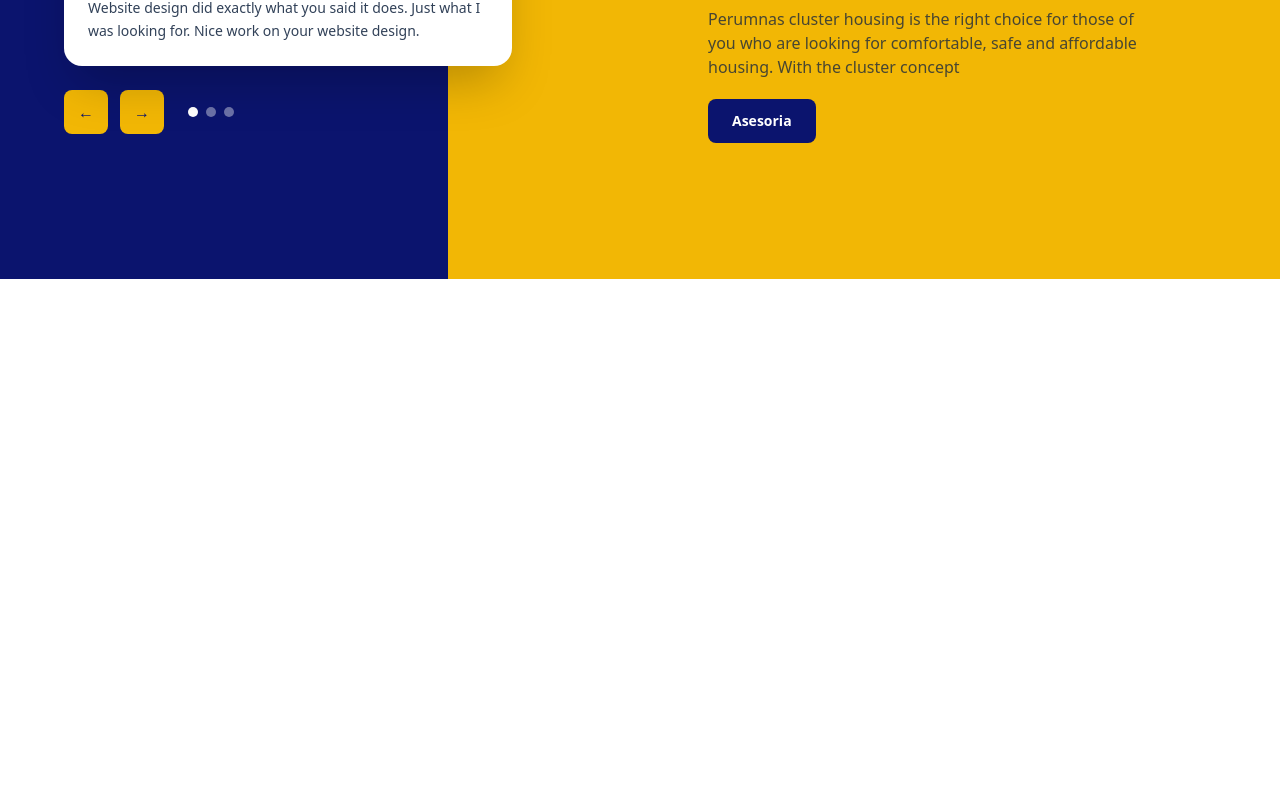
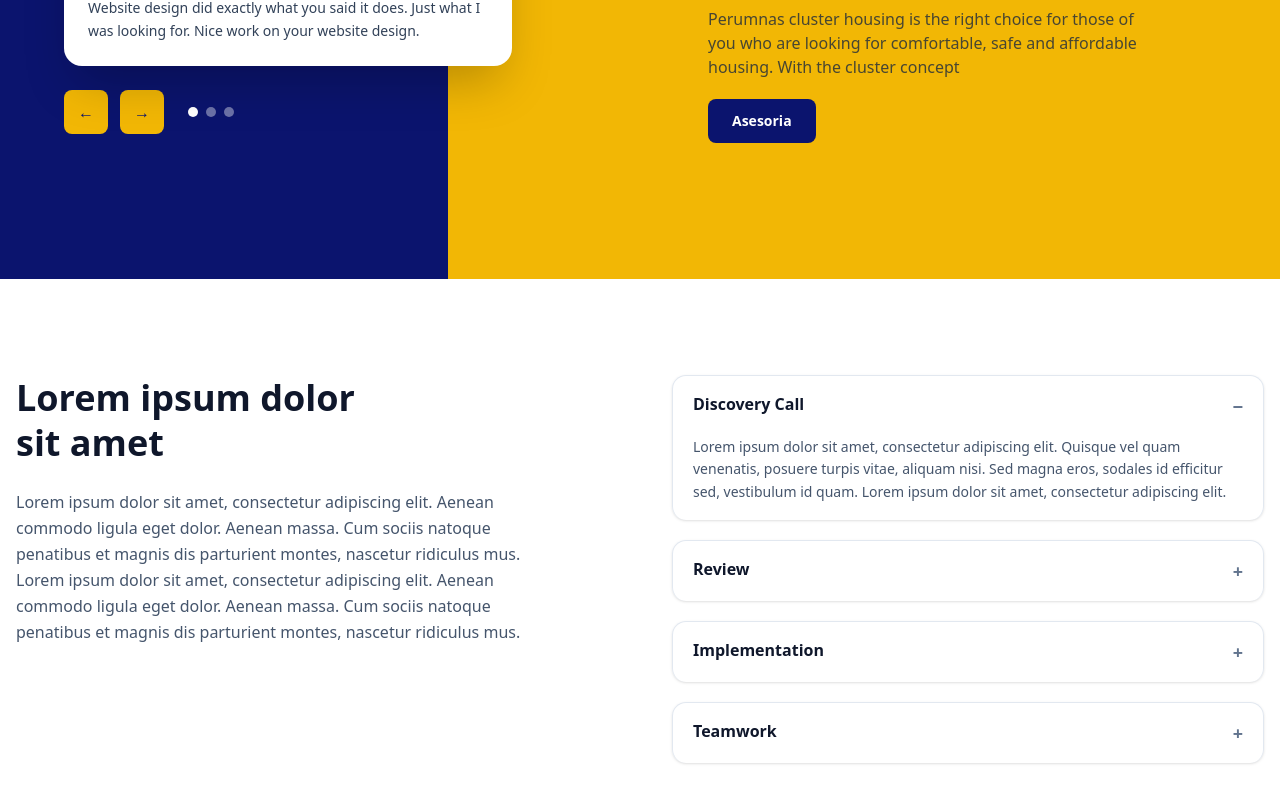
Before and after one commit to JerryMalloney/all-star-finance-group, a Next.js app: page / in a window 1280 px wide. Shown: the part 3794-4597 px from the top of the page. Before the commit the page ends 4073 px from the top, so only its background shows below. Built offline with nearby package versions, Linux system fonts and the light colour scheme.

Commit message:
feat: add Section6 component and Accordion UI elements

```diff
--- a/src/app/page.tsx
+++ b/src/app/page.tsx
@@ -4,6 +4,7 @@ import Section2 from "@/components/home/Section2";
 import Section3 from "@/components/home/Section3";
 import Section4 from "@/components/home/Section4";
 import Section5 from "@/components/home/Section5";
+import Section6 from "@/components/home/Section6";
 
 export default function Home() {
   return (
@@ -14,6 +15,7 @@ export default function Home() {
       <Section3 />
       <Section4 />
       <Section5 />
+      <Section6 />
     </div>
   );
 }
--- a/src/components/home/Section5.tsx
+++ b/src/components/home/Section5.tsx
@@ -47,12 +47,12 @@ const Section5 = () => {
     <section className="relative bg-white overflow-hidden">
       <div className="hidden lg:block absolute left-0 top-0 h-full w-[35%] bg-[#0b146e]" />
       <div className="hidden lg:block absolute right-0 top-0 h-full w-[65%] bg-[#f2b705]" />
-      <div className="relative z-10 max-w-7xl mx-auto px-4 py-16 lg:py-24">
+      <div className="relative z-2 max-w-7xl mx-auto px-4 py-16 lg:py-24">
         <div className="grid grid-cols-1 lg:grid-cols-2 items-center gap-10">
           <div className="rounded-xl bg-[#0b146e] lg:bg-transparent px-6 py-10 lg:px-12">
             <div className="max-w-md">
               <div className="relative rounded-2xl bg-white p-6 shadow-2xl">
-                <div className="absolute -top-8 left-5">
+                <div className="absolute -top-8 left-5 ">
                   <div className="relative h-16 w-16 overflow-hidden rounded-full">
                     <Image
                       alt={active.name}
--- /dev/null
+++ b/src/components/home/Section6.tsx
@@ -0,0 +1,123 @@
+import React from "react";
+
+import {
+  Accordion,
+  AccordionContent,
+  AccordionItem,
+  AccordionTrigger,
+} from "@/components/ui/accordion";
+
+const Section6 = () => {
+  return (
+    <section className="bg-white">
+      <div className="max-w-7xl mx-auto px-4 py-16 lg:py-24">
+        <div className="grid grid-cols-1 lg:grid-cols-2 gap-10 lg:gap-16 items-start">
+          <div className="max-w-lg space-y-6">
+            <h2 className="text-3xl sm:text-4xl font-semibold text-slate-900 leading-tight">
+              Lorem ipsum dolor
+              <br />
+              sit amet
+            </h2>
+            <p className="text-sm sm:text-base text-slate-600 leading-relaxed">
+              Lorem ipsum dolor sit amet, consectetur adipiscing elit. Aenean
+              commodo ligula eget dolor. Aenean massa. Cum sociis natoque
+              penatibus et magnis dis parturient montes, nascetur ridiculus mus.
+              Lorem ipsum dolor sit amet, consectetur adipiscing elit. Aenean
+              commodo ligula eget dolor. Aenean massa. Cum sociis natoque
+              penatibus et magnis dis parturient montes, nascetur ridiculus mus.
+            </p>
+          </div>
+
+          <div className="space-y-4">
+            <Accordion
+              type="single"
+              collapsible
+              defaultValue="item-1"
+              className="space-y-5"
+            >
+              <AccordionItem
+                value="item-1"
+                className="border border-slate-200 border-b-0 rounded-xl px-5 shadow-sm"
+              >
+                <AccordionTrigger className="group text-base font-semibold text-slate-900 [&>svg]:hidden">
+                  <span>Discovery Call</span>
+                  <span className="ml-auto text-lg text-slate-500 group-data-[state=open]:hidden">
+                    +
+                  </span>
+                  <span className="ml-auto text-lg text-slate-500 hidden group-data-[state=open]:inline">
+                    −
+                  </span>
+                </AccordionTrigger>
+                <AccordionContent className="text-sm text-slate-600 leading-relaxed">
+                  Lorem ipsum dolor sit amet, consectetur adipiscing elit.
+                  Quisque vel quam venenatis, posuere turpis vitae, aliquam
+                  nisi. Sed magna eros, sodales id efficitur sed, vestibulum id
+                  quam. Lorem ipsum dolor sit amet, consectetur adipiscing elit.
+                </AccordionContent>
+              </AccordionItem>
+
+              <AccordionItem
+                value="item-2"
+                className="border border-slate-200 border-b-0 rounded-xl px-5 shadow-sm"
+              >
+                <AccordionTrigger className="group text-base font-semibold text-slate-900 [&>svg]:hidden">
+                  <span>Review</span>
+                  <span className="ml-auto text-lg text-slate-500 group-data-[state=open]:hidden">
+                    +
+                  </span>
+                  <span className="ml-auto text-lg text-slate-500 hidden group-data-[state=open]:inline">
+                    −
+                  </span>
+                </AccordionTrigger>
+                <AccordionContent className="text-sm text-slate-600 leading-relaxed">
+                  We review goals, budgets, and timelines to align on the next
+                  steps before moving into the process.
+                </AccordionContent>
+              </AccordionItem>
+
+              <AccordionItem
+                value="item-3"
+                className="border border-slate-200 border-b-0 rounded-xl px-5 shadow-sm"
+              >
+                <AccordionTrigger className="group text-base font-semibold text-slate-900 [&>svg]:hidden">
+                  <span>Implementation</span>
+                  <span className="ml-auto text-lg text-slate-500 group-data-[state=open]:hidden">
+                    +
+                  </span>
+                  <span className="ml-auto text-lg text-slate-500 hidden group-data-[state=open]:inline">
+                    −
+                  </span>
+                </AccordionTrigger>
+                <AccordionContent className="text-sm text-slate-600 leading-relaxed">
+                  A structured plan is delivered with milestones, deliverables,
+                  and accountability for consistent progress.
+                </AccordionContent>
+              </AccordionItem>
+
+              <AccordionItem
+                value="item-4"
+                className="border border-slate-200 rounded-xl px-5 shadow-sm"
+              >
+                <AccordionTrigger className="group text-base font-semibold text-slate-900 [&>svg]:hidden">
+                  <span>Teamwork</span>
+                  <span className="ml-auto text-lg text-slate-500 group-data-[state=open]:hidden">
+                    +
+                  </span>
+                  <span className="ml-auto text-lg text-slate-500 hidden group-data-[state=open]:inline">
+                    −
+                  </span>
+                </AccordionTrigger>
+                <AccordionContent className="text-sm text-slate-600 leading-relaxed">
+                  Collaboration keeps the process transparent, efficient, and
+                  aligned with your priorities.
+                </AccordionContent>
+              </AccordionItem>
+            </Accordion>
+          </div>
+        </div>
+      </div>
+    </section>
+  );
+};
+
+export default Section6;
--- a/src/components/layout/Navbar.tsx
+++ b/src/components/layout/Navbar.tsx
@@ -19,7 +19,7 @@ const Navbar = () => {
   return (
     <header
       className={`fixed top-0 z-10 w-full py-1 transition-all duration-300 ${
-        isScrolled ? "bg-black/40 backdrop-blur-md" : "bg-transparent"
+        isScrolled ? "bg-black/40 backdrop-blur-2xl" : "bg-transparent"
       }`}
     >
       <div className="">
--- /dev/null
+++ b/src/components/ui/accordion.tsx
@@ -0,0 +1,66 @@
+"use client"
+
+import * as React from "react"
+import { ChevronDownIcon } from "lucide-react"
+import { Accordion as AccordionPrimitive } from "radix-ui"
+
+import { cn } from "@/lib/utils"
+
+function Accordion({
+  ...props
+}: React.ComponentProps<typeof AccordionPrimitive.Root>) {
+  return <AccordionPrimitive.Root data-slot="accordion" {...props} />
+}
+
+function AccordionItem({
+  className,
+  ...props
+}: React.ComponentProps<typeof AccordionPrimitive.Item>) {
+  return (
+    <AccordionPrimitive.Item
+      data-slot="accordion-item"
+      className={cn("border-b last:border-b-0", className)}
+      {...props}
+    />
+  )
+}
+
+function AccordionTrigger({
+  className,
+  children,
+  ...props
+}: React.ComponentProps<typeof AccordionPrimitive.Trigger>) {
+  return (
+    <AccordionPrimitive.Header className="flex">
+      <AccordionPrimitive.Trigger
+        data-slot="accordion-trigger"
+        className={cn(
+          "focus-visible:border-ring focus-visible:ring-ring/50 flex flex-1 items-start justify-between gap-4 rounded-md py-4 text-left text-sm font-medium transition-all outline-none hover:underline focus-visible:ring-[3px] disabled:pointer-events-none disabled:opacity-50 [&[data-state=open]>svg]:rotate-180",
+          className
+        )}
+        {...props}
+      >
+        {children}
+        <ChevronDownIcon className="text-muted-foreground pointer-events-none size-4 shrink-0 translate-y-0.5 transition-transform duration-200" />
+      </AccordionPrimitive.Trigger>
+    </AccordionPrimitive.Header>
+  )
+}
+
+function AccordionContent({
+  className,
+  children,
+  ...props
+}: React.ComponentProps<typeof AccordionPrimitive.Content>) {
+  return (
+    <AccordionPrimitive.Content
+      data-slot="accordion-content"
+      className="data-[state=closed]:animate-accordion-up data-[state=open]:animate-accordion-down overflow-hidden text-sm"
+      {...props}
+    >
+      <div className={cn("pt-0 pb-4", className)}>{children}</div>
+    </AccordionPrimitive.Content>
+  )
+}
+
+export { Accordion, AccordionItem, AccordionTrigger, AccordionContent }
```
